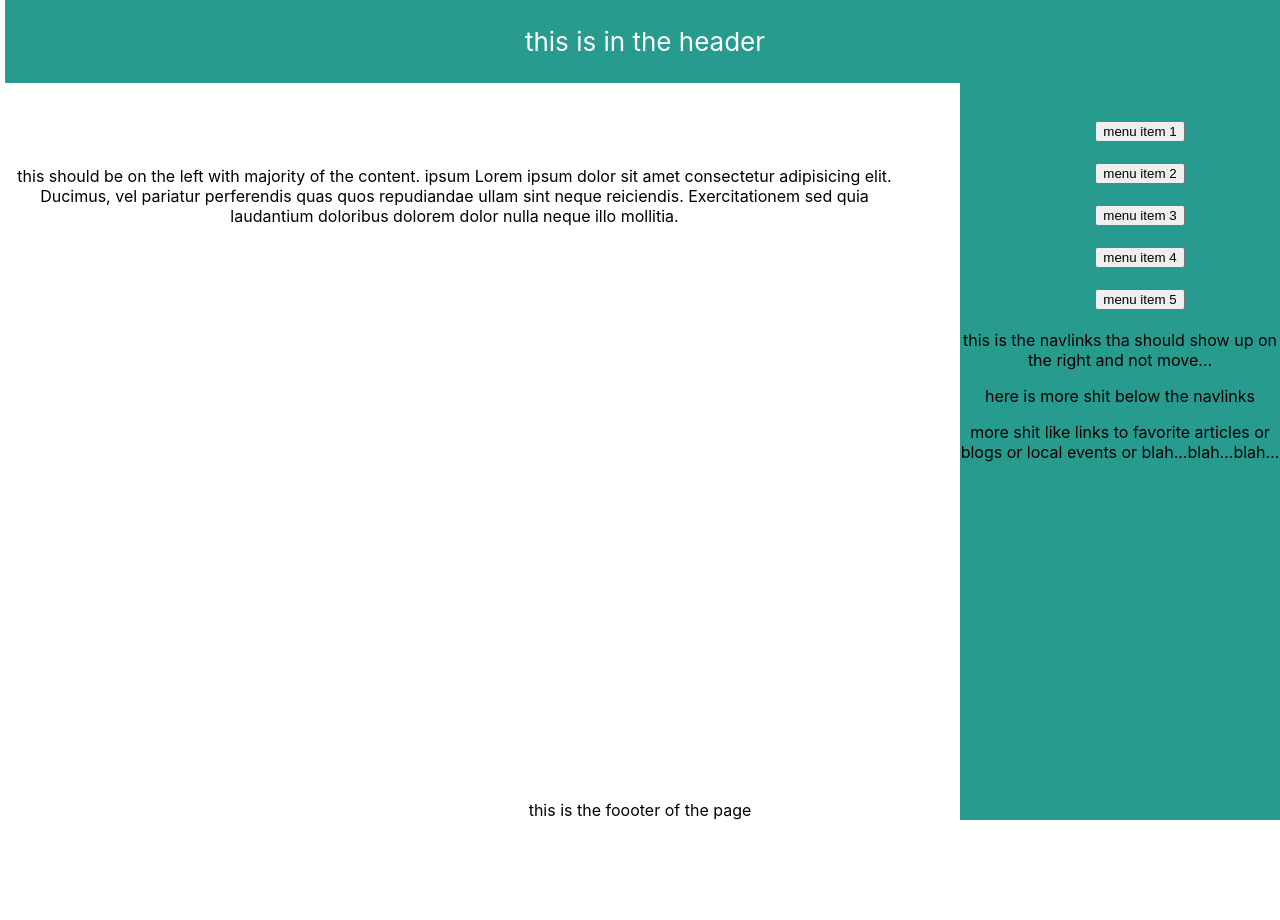
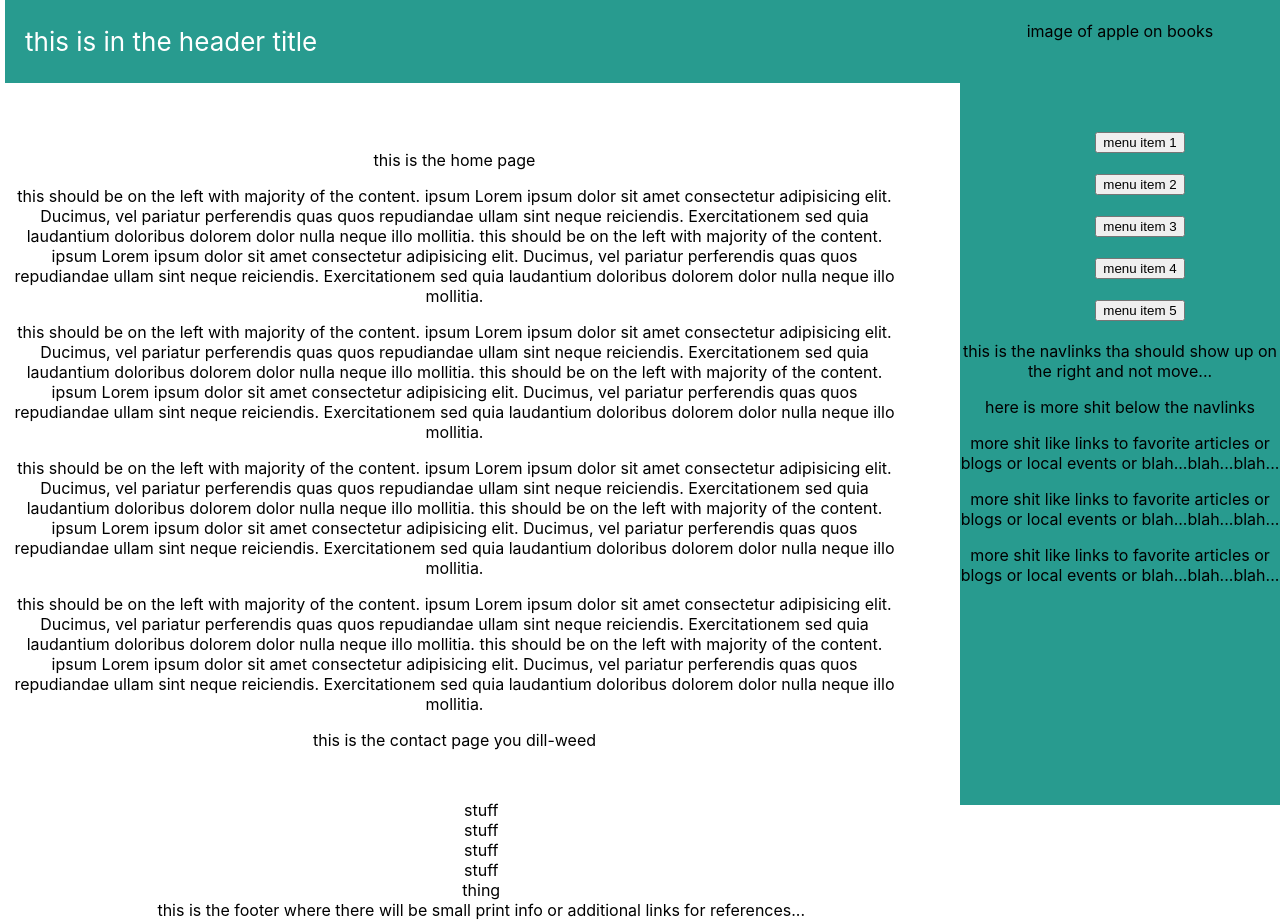
Before and after one commit to joshua-shockley/Chipage, a React (Create React App) app: page / in a window 1280 px wide. Before the commit the page ends 820 px from the top, so only its background shows below. Built offline with nearby package versions, Linux system fonts and the light colour scheme.

Commit message:
figured out the fixed header and navbar layout and prepared the footer setup

```diff
--- a/public/index.html
+++ b/public/index.html
@@ -22,7 +22,7 @@
       work correctly both with client-side routing and a non-root public URL.
       Learn how to configure a non-root public URL by running `npm run build`.
     -->
-    <title>Chiara Shockley</title>
+    <title>A. Chiara Shockley</title>
 </head>
 
 <body>
--- a/src/App.css
+++ b/src/App.css
@@ -1,6 +1,10 @@
 li {
     margin: 20px auto;
     list-style-type: none;
+}
+
+footer {
+    margin-right: 25%;
 }
 
 .App {
@@ -14,12 +18,16 @@ li {
     min-height: 5vh;
     width: 100%;
     display: flex;
-    flex-direction: column;
+    flex-direction: row;
     align-items: center;
-    justify-content: center;
+    justify-content: flex-start;
     font-size: calc(10px + 2vmin);
     color: white;
     position: fixed;
+}
+
+.header-title {
+    margin-left: 20px;
 }
 
 .main-content {
@@ -39,9 +47,14 @@ div.container-left {
 div.container-right {
     background-color: rgb(40, 155, 143);
     width: 25%;
-    height: 90vh;
+    height: 100vh;
     position: fixed;
     right: 0px;
     margin: 0 auto;
-    padding-top: 100px;
+    padding-top: 5px;
 }
+
+div.navbarIcon {
+    /* background-image: ; */
+    height: 90px;
+}
--- a/src/App.js
+++ b/src/App.js
@@ -7,39 +7,29 @@ import "./App.css";
 import Navlinks from "./components/Navlinks.js";
 import Home from "./components/Home.js";
 import Contact from "./components/Contact.js";
+import Footer from "./components/Footer.js";
+import NavbarContent from "./components/NavbarContent";
 
 function App() {
   return (
     <div className="App">
       <header className="App-header">
-        <p>this is in the header</p>
+        <p className="header-title">this is in the header title</p>
       </header>
       <section className="main-content">
         <div className="container-left">
-          <p>
-            this should be on the left with majority of the content. ipsum Lorem
-            ipsum dolor sit amet consectetur adipisicing elit. Ducimus, vel
-            pariatur perferendis quas quos repudiandae ullam sint neque
-            reiciendis. Exercitationem sed quia laudantium doloribus dolorem
-            dolor nulla neque illo mollitia.
-          </p>
-          {/* <Home/>
-          <Contact/> */}
+          <Home />
+          <Contact />
         </div>
         <div className="container-right">
           <Navlinks />
-          <div>
-            <p>here is more shit below the navlinks</p>
-          </div>
-          <div>
-            <p>
-              more shit like links to favorite articles or blogs or local events
-              or blah...blah...blah...
-            </p>
-          </div>
+          <NavbarContent />
         </div>
       </section>
-      <footer>this is the foooter of the page</footer>
+      <footer>
+        <Footer />
+        {/* //this is the footer.. needs to be setup cleaner */}
+      </footer>
     </div>
   );
 }
--- /dev/null
+++ b/src/components/Footer.js
@@ -0,0 +1,17 @@
+import React from "react";
+
+export default function Footer() {
+  return (
+    <div>
+      <section className="footerSec partA">stuff</section>
+      <section className="footerSec partB">stuff</section>
+      <section className="footerSec partC">stuff</section>
+      <section className="footerSec partD">stuff</section>
+      <section className="footerSec partE">thing</section>
+      <section className="footerSec partF">
+        this is the footer where there will be small print info or additional
+        links for references...
+      </section>
+    </div>
+  );
+}
--- a/src/components/Home.js
+++ b/src/components/Home.js
@@ -1,13 +1,53 @@
-import React from 'react'
-
+import React from "react";
 
 export default function Home() {
-
-
-    return (
-
-        <div className="home-container">
-            this is the home page
-        </div>
-    );
+  return (
+    <div className="home-container">
+      this is the home page
+      <p>
+        this should be on the left with majority of the content. ipsum Lorem
+        ipsum dolor sit amet consectetur adipisicing elit. Ducimus, vel pariatur
+        perferendis quas quos repudiandae ullam sint neque reiciendis.
+        Exercitationem sed quia laudantium doloribus dolorem dolor nulla neque
+        illo mollitia. this should be on the left with majority of the content.
+        ipsum Lorem ipsum dolor sit amet consectetur adipisicing elit. Ducimus,
+        vel pariatur perferendis quas quos repudiandae ullam sint neque
+        reiciendis. Exercitationem sed quia laudantium doloribus dolorem dolor
+        nulla neque illo mollitia.
+      </p>
+      <p>
+        this should be on the left with majority of the content. ipsum Lorem
+        ipsum dolor sit amet consectetur adipisicing elit. Ducimus, vel pariatur
+        perferendis quas quos repudiandae ullam sint neque reiciendis.
+        Exercitationem sed quia laudantium doloribus dolorem dolor nulla neque
+        illo mollitia. this should be on the left with majority of the content.
+        ipsum Lorem ipsum dolor sit amet consectetur adipisicing elit. Ducimus,
+        vel pariatur perferendis quas quos repudiandae ullam sint neque
+        reiciendis. Exercitationem sed quia laudantium doloribus dolorem dolor
+        nulla neque illo mollitia.
+      </p>
+      <p>
+        this should be on the left with majority of the content. ipsum Lorem
+        ipsum dolor sit amet consectetur adipisicing elit. Ducimus, vel pariatur
+        perferendis quas quos repudiandae ullam sint neque reiciendis.
+        Exercitationem sed quia laudantium doloribus dolorem dolor nulla neque
+        illo mollitia. this should be on the left with majority of the content.
+        ipsum Lorem ipsum dolor sit amet consectetur adipisicing elit. Ducimus,
+        vel pariatur perferendis quas quos repudiandae ullam sint neque
+        reiciendis. Exercitationem sed quia laudantium doloribus dolorem dolor
+        nulla neque illo mollitia.
+      </p>
+      <p>
+        this should be on the left with majority of the content. ipsum Lorem
+        ipsum dolor sit amet consectetur adipisicing elit. Ducimus, vel pariatur
+        perferendis quas quos repudiandae ullam sint neque reiciendis.
+        Exercitationem sed quia laudantium doloribus dolorem dolor nulla neque
+        illo mollitia. this should be on the left with majority of the content.
+        ipsum Lorem ipsum dolor sit amet consectetur adipisicing elit. Ducimus,
+        vel pariatur perferendis quas quos repudiandae ullam sint neque
+        reiciendis. Exercitationem sed quia laudantium doloribus dolorem dolor
+        nulla neque illo mollitia.
+      </p>
+    </div>
+  );
 }
--- /dev/null
+++ b/src/components/NavbarContent.js
@@ -0,0 +1,29 @@
+import React from "react";
+
+export default function NavbarContent() {
+  return (
+    <div>
+      <div>
+        <p>here is more shit below the navlinks</p>
+      </div>
+      <div>
+        <p>
+          more shit like links to favorite articles or blogs or local events or
+          blah...blah...blah...
+        </p>
+      </div>
+      <div>
+        <p>
+          more shit like links to favorite articles or blogs or local events or
+          blah...blah...blah...
+        </p>
+      </div>
+      <div>
+        <p>
+          more shit like links to favorite articles or blogs or local events or
+          blah...blah...blah...
+        </p>
+      </div>
+    </div>
+  );
+}
--- a/src/components/Navlinks.js
+++ b/src/components/Navlinks.js
@@ -1,19 +1,42 @@
-import React from 'react'
-
+import React from "react";
 
 export default function Navlinks() {
-
-
   return (
-
     <div>
+      <div className="navbarIcon">
+        <p> image of apple on books</p>
+      </div>
       <ul className="menu-links">
-                <li><button><a href='' />menu item 1</button></li>
-                <li><button><a href='' />menu item 2</button></li>
-                <li><button><a href='' />menu item 3</button></li>
-                <li><button><a href='' />menu item 4</button></li>
-                <li><button><a href='' />menu item 5</button></li>
-
+        <li>
+          <button>
+            <a href="" />
+            menu item 1
+          </button>
+        </li>
+        <li>
+          <button>
+            <a href="" />
+            menu item 2
+          </button>
+        </li>
+        <li>
+          <button>
+            <a href="" />
+            menu item 3
+          </button>
+        </li>
+        <li>
+          <button>
+            <a href="" />
+            menu item 4
+          </button>
+        </li>
+        <li>
+          <button>
+            <a href="" />
+            menu item 5
+          </button>
+        </li>
       </ul>
       this is the navlinks tha should show up on the right and not move...
     </div>
```
Lines whose indentation alone changed are shown as unchanged.
